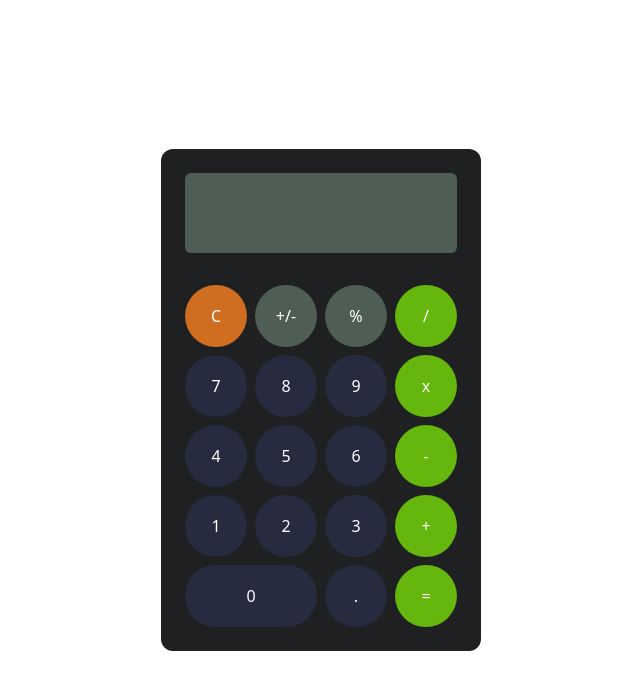
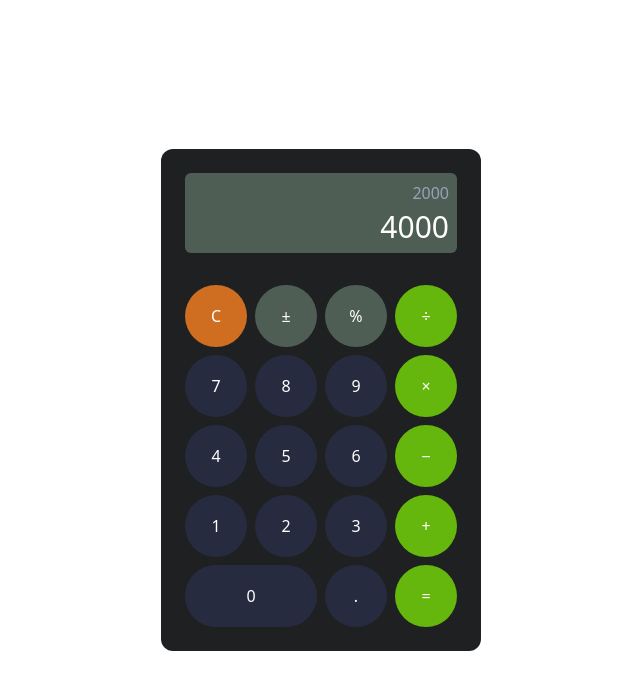
Before and after one commit to jutuli/BasicCalculator, a website built with Vite: page index.html in a window 1280 px wide. Shown: the whole page, without its empty margins (319-959 px from the left). Built offline with nearby package versions, Linux system fonts and the light colour scheme.

Commit message:
Change of Operators in HTML + Style of Display in Calculator

```diff
--- a/index.html
+++ b/index.html
@@ -11,22 +11,22 @@
     <main>
       <div class="calculator">
         <section class="display">
-          <div class="operation-input"></div>
-          <div class="result"></div>
+          <div class="operation-input">2000</div>
+          <div class="result">4000</div>
         </section>
         <section class="calculator-button-container">
           <button class="btn btn-clear">C</button>
-          <button class="btn btn-top">+/-</button>
+          <button class="btn btn-top">±</button>
           <button class="btn btn-top">%</button>
-          <button class="btn btn-operator">/</button>
+          <button class="btn btn-operator">÷</button>
           <button class="btn btn-number">7</button>
           <button class="btn btn-number">8</button>
           <button class="btn btn-number">9</button>
-          <button class="btn btn-operator">x</button>
+          <button class="btn btn-operator">×</button>
           <button class="btn btn-number">4</button>
           <button class="btn btn-number">5</button>
           <button class="btn btn-number">6</button>
-          <button class="btn btn-operator">-</button>
+          <button class="btn btn-operator">−</button>
           <button class="btn btn-number">1</button>
           <button class="btn btn-number">2</button>
           <button class="btn btn-number">3</button>
--- a/src/style.css
+++ b/src/style.css
@@ -3,7 +3,7 @@
 @tailwind utilities;
 
 main {
-  @apply w-full h-[100vh] flex items-center justify-center;
+  @apply w-full h-[100vh] flex items-center justify-center text-white;
 }
 
 .calculator {
@@ -11,11 +11,19 @@ main {
 }
 
 .display {
-  @apply bg-lightGray w-auto h-20 py-2 m-6 rounded-md;
+  @apply bg-lightGray w-auto h-20 p-2 m-6 rounded-md text-right flex flex-col justify-between;
+}
+
+.operation-input {
+  @apply text-slate-400;
+}
+
+.result {
+  @apply text-3xl;
 }
 
 .calculator-button-container {
-  @apply grid grid-cols-4 gap-2 m-6 pt-2 text-white;
+  @apply grid grid-cols-4 gap-2 m-6 pt-2;
 }
 
 .btn {
```
